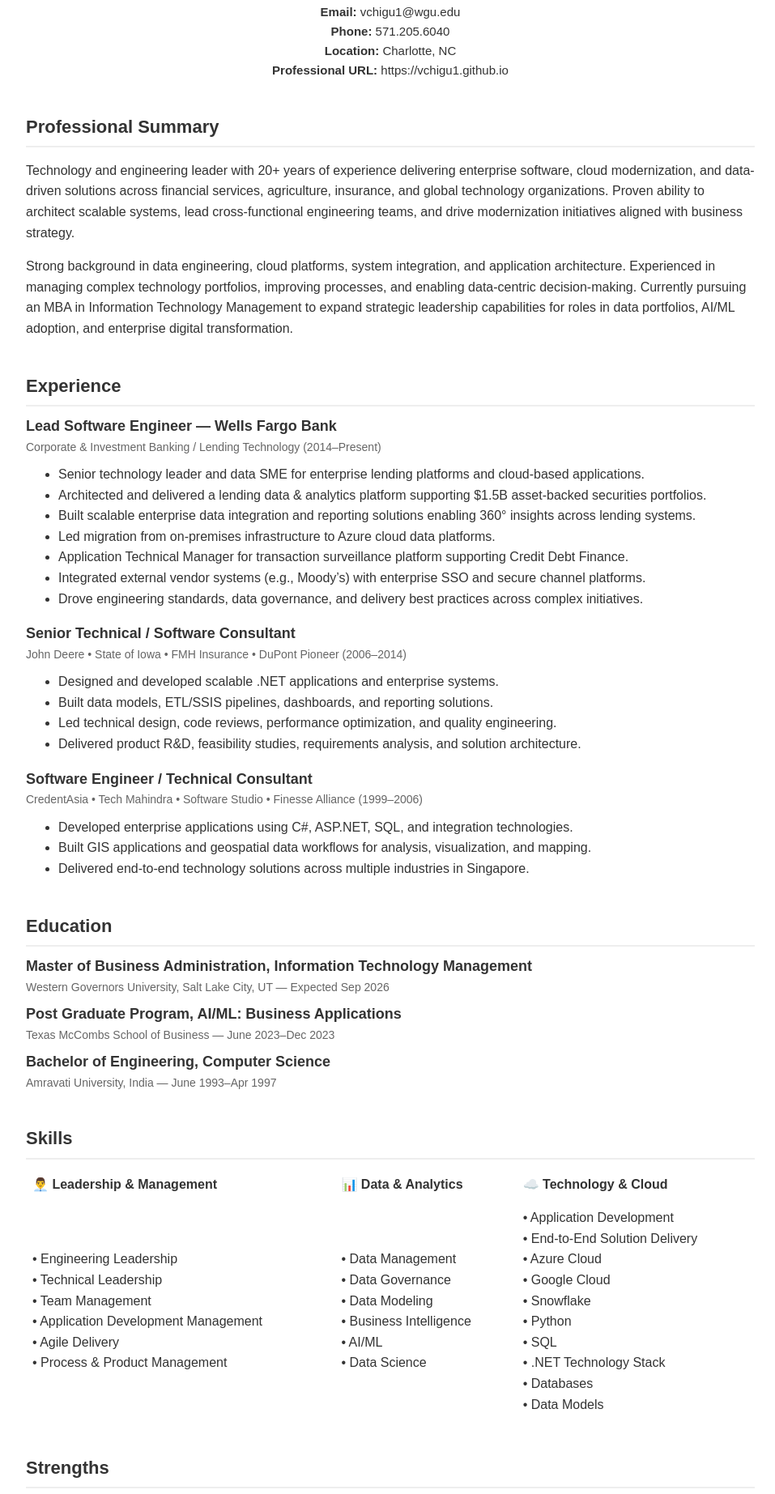
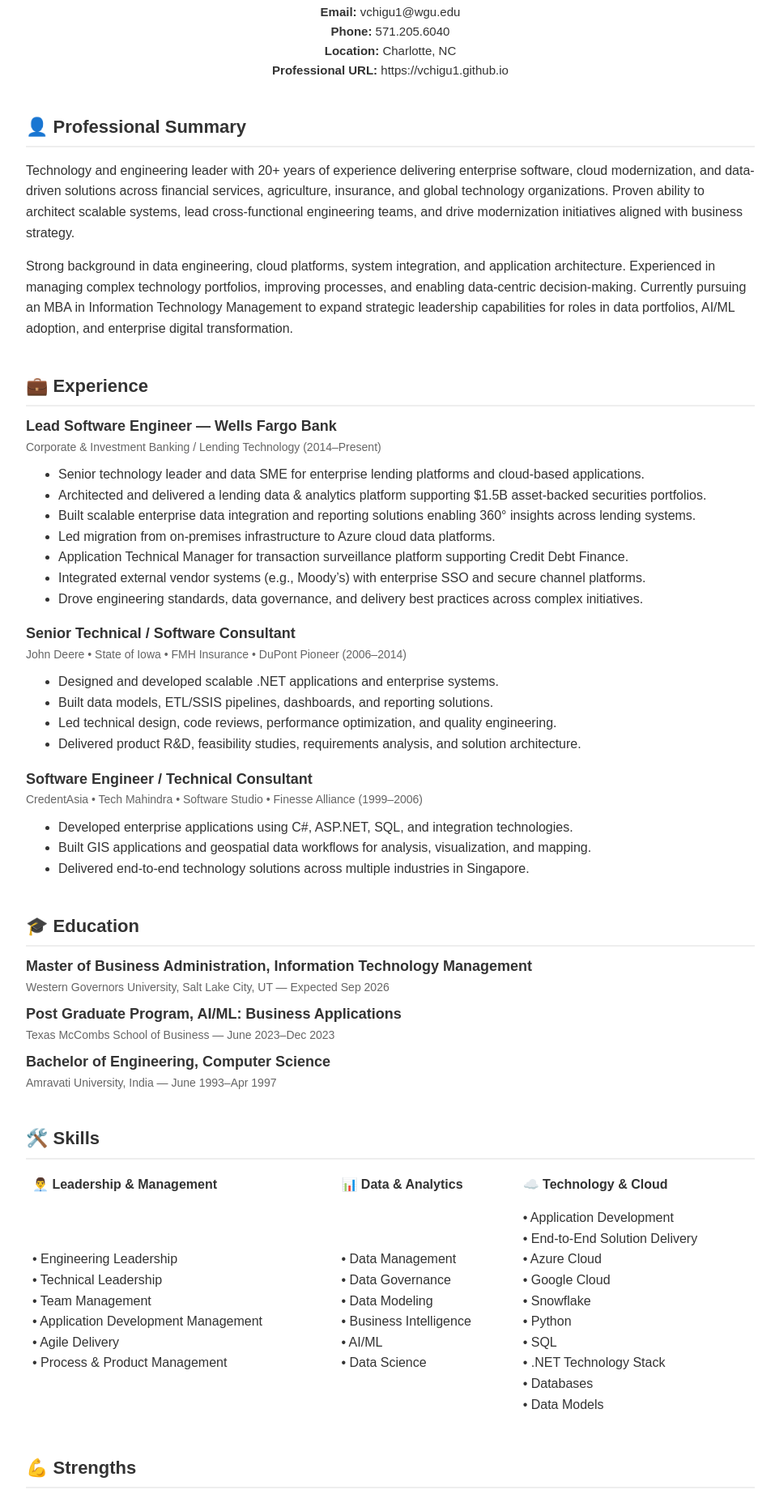
Before and after one commit to vchigu1/vchigu1.github.io, a plain HTML site: page index.html in a window 1280 px wide. Shown: the part 160-2005 px from the top of the page at 81% size, without its empty margins (158-1115 px from the left). Drawn offline with Linux system fonts and the light colour scheme.

Commit message:
Add emojis to section headers in index.html

```diff
--- a/index.html
+++ b/index.html
@@ -66,7 +66,7 @@
       <div><strong>Professional URL:</strong> https://vchigu1.github.io</div>
     </div>
 
-    <h2>Professional Summary</h2>
+    <h2>👤 Professional Summary</h2>
     <p>
       Technology and engineering leader with 20+ years of experience delivering enterprise software, cloud modernization, and data-driven solutions across financial services, agriculture, insurance, and global technology organizations. Proven ability to architect scalable systems, lead cross-functional engineering teams, and drive modernization initiatives aligned with business strategy.
     </p>
@@ -74,7 +74,7 @@
       Strong background in data engineering, cloud platforms, system integration, and application architecture. Experienced in managing complex technology portfolios, improving processes, and enabling data-centric decision-making. Currently pursuing an MBA in Information Technology Management to expand strategic leadership capabilities for roles in data portfolios, AI/ML adoption, and enterprise digital transformation.
     </p>
 
-    <h2>Experience</h2>
+    <h2>💼 Experience</h2>
 
     <div>
       <div class="role-title">Lead Software Engineer — Wells Fargo Bank</div>
@@ -111,7 +111,7 @@
       </ul>
     </div>
 
-    <h2>Education</h2>
+    <h2>🎓 Education</h2>
 
 <div>
   <div class="role-title">Master of Business Administration, Information Technology Management</div>
@@ -128,7 +128,7 @@
   <div class="role-meta">Amravati University, India — June 1993–Apr 1997</div>
 </div>
 
-<h2>Skills</h2>
+<h2>🛠️ Skills</h2>
 
 <div class="section">
   <table style="width:100%; border-collapse: collapse;">
@@ -175,7 +175,7 @@
 
 
 
-<h2>Strengths </h2>
+<h2>💪 Strengths</h2>
 <div class="section">
   <ul>
 
@@ -205,7 +205,7 @@
 
   </ul>
 </div>
-<h2>Brand Story</h2>
+<h2>📘 Brand Story</h2>
 
 <p>
 I’m Venkata (Prasad) Chigurupati, a Lead Software Engineer with deep experience in enterprise data platforms, cloud modernization, and Corporate Investment Banking technology. Over the past 20+ years, I have delivered scalable systems, led engineering teams, and partnered closely with business stakeholders to align technology solutions with strategic business objectives.
```
